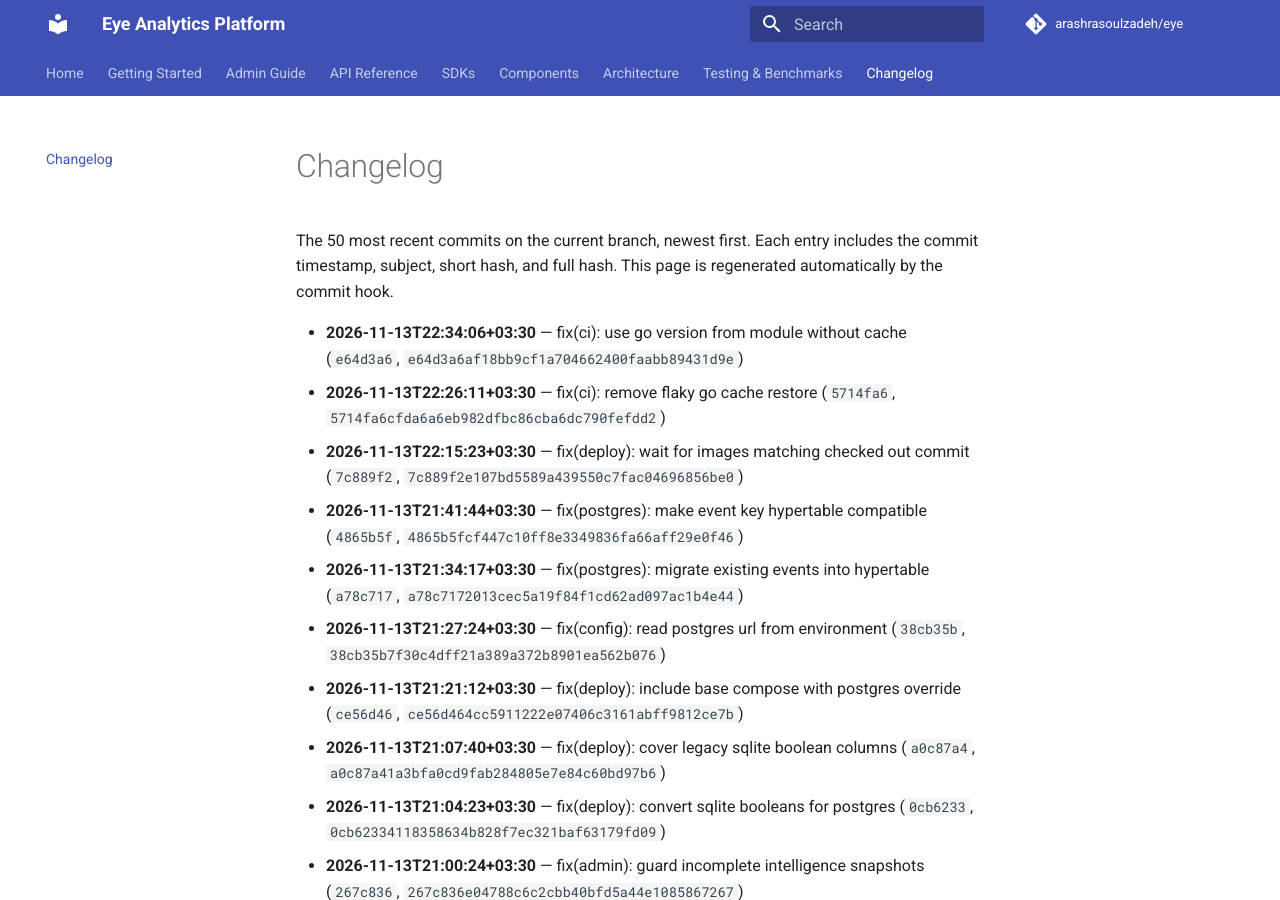
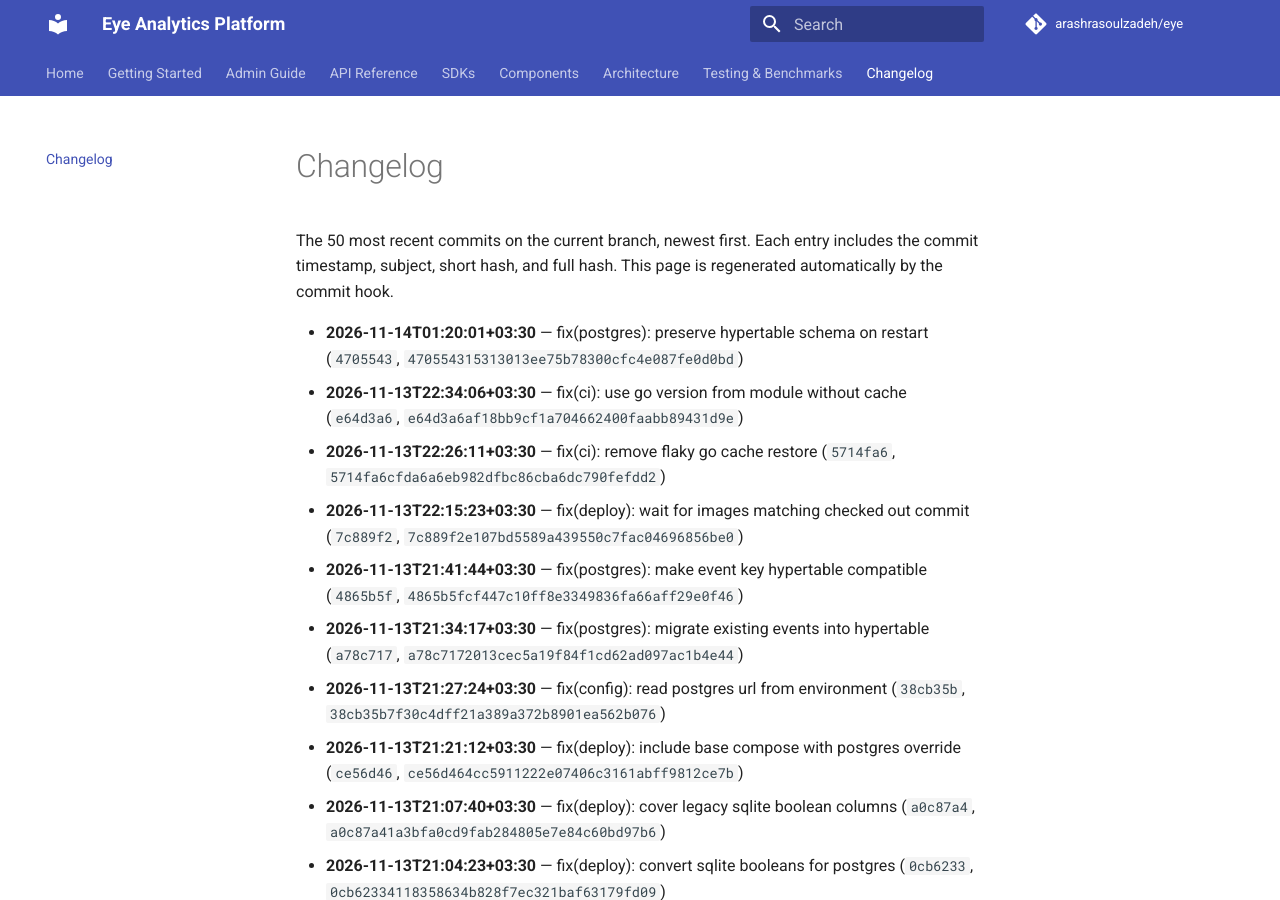
Before and after one commit to arashrasoulzadeh/eye, an MkDocs documentation site: the page built from docs/changelog.md, in a window 1280 px wide and 900 px high. Built offline with MkDocs 1.6.1 and Material for MkDocs 9.7.7, drawn with Linux system fonts in a browser that asks for light colours; comment, search, counter and statistics services are not loaded; some of the changed text lies outside the part shown.

```diff
--- a/docs/changelog.md
+++ b/docs/changelog.md
@@ -2,6 +2,7 @@
 
 The 50 most recent commits on the current branch, newest first. Each entry includes the commit timestamp, subject, short hash, and full hash. This page is regenerated automatically by the commit hook.
 
+- **2026-11-14T01:20:01+03:30** — fix(postgres): preserve hypertable schema on restart (`4705543`, `470554315313013ee75b78300cfc4e087fe0d0bd`)
 - **2026-11-13T22:34:06+03:30** — fix(ci): use go version from module without cache (`e64d3a6`, `e64d3a6af18bb9cf1a704662400faabb89431d9e`)
 - **2026-11-13T22:26:11+03:30** — fix(ci): remove flaky go cache restore (`5714fa6`, `5714fa6cfda6a6eb982dfbc86cba6dc790fefdd2`)
 - **2026-11-13T22:15:23+03:30** — fix(deploy): wait for images matching checked out commit (`7c889f2`, `7c889f2e107bd5589a439550c7fac04696856be0`)
```
Also changed, not shown: other parts of docs/changelog.md (+0 -1 lines), 1 other file.
